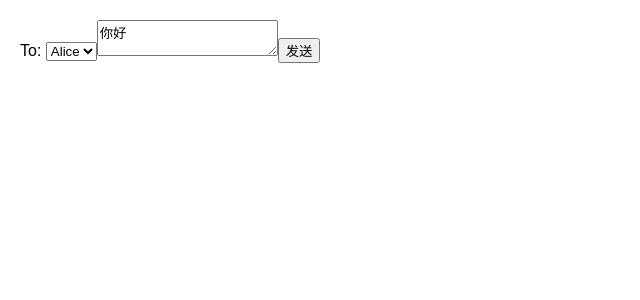
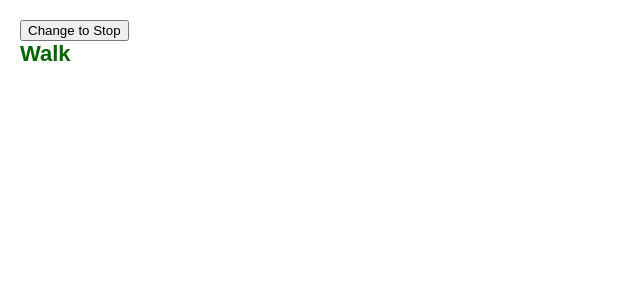
Before and after one commit to MufuDe/20240930-react-render-submit, a React (Create React App) app: page / in a window 1280 px wide. Shown: the top 300 px of the page, without its empty margins (0-640 px from the left). Built offline with nearby package versions, Linux system fonts and the light colour scheme.

Commit message:
1. 把 alert 方法放在 setWalk 方法之前或之后;

```diff
--- a/src/App.js
+++ b/src/App.js
@@ -1,31 +1,24 @@
 import { useState } from "react";
 
-export default function Form() {
-  const [to, setTo] = useState("Alice");
-  const [message, setMessage] = useState("你好");
+export default function TrafficLight() {
+  const [walk, setWalk] = useState(true);
 
-  function handleSubmit(e) {
-    e.preventDefault();
-    setTimeout(() => {
-      alert(`你向 ${to} 说了${message}`);
-    }, 5000);
+  function handleClick() {
+    alert((walk ? "Stop" : "Walk") + " is next");
+    setWalk(!walk);
+    alert((walk ? "Stop" : "Walk") + " is next");
   }
 
   return (
-    <form onSubmit={handleSubmit}>
-      <label>
-        To:{" "}
-        <select value={to} onChange={(e) => setTo(e.target.value)}>
-          <option value="Alice">Alice</option>
-          <option value="Bob">Bob</option>
-        </select>
-      </label>
-      <textarea
-        placeholder="Message"
-        value={message}
-        onChange={(e) => setMessage(e.target.value)}
-      />
-      <button type="submit">发送</button>
-    </form>
+    <>
+      <button onClick={handleClick}>Change to {walk ? "Stop" : "Walk"}</button>
+      <h1
+        style={{
+          color: walk ? "darkgreen" : "darkred",
+        }}
+      >
+        {walk ? "Walk" : "Stop"}
+      </h1>
+    </>
   );
 }
```
